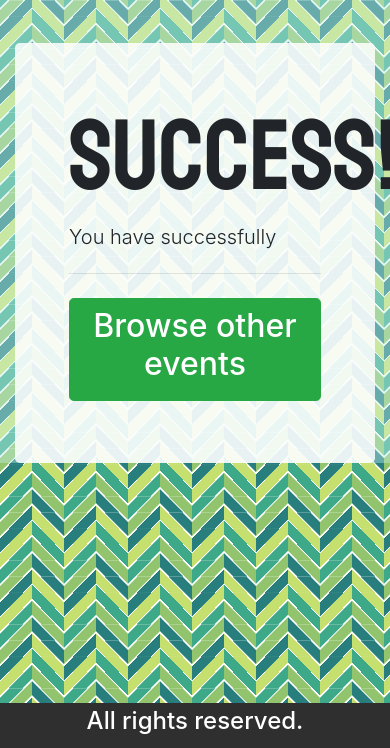
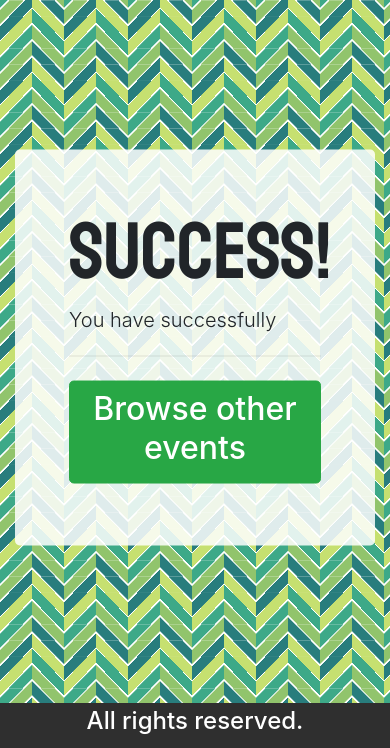
Before and after one commit to EventManagerTeam/EventManager, a Django app: template eventmanager/events/templates/CRUDops/successfully.html in a window 390 px wide. Shown: the part 96-844 px from the top of the page. Run offline with Django 3.2, Linux system fonts and the light colour scheme; the template is opened without the code that fills it, so the values that code supplies are empty; some libraries are stand-ins or nearby versions.

Commit message:
make success page more responsive #367

```diff
--- a/eventmanager/events/static/events/successfully.css
+++ b/eventmanager/events/static/events/successfully.css
@@ -11,7 +11,13 @@
 
 h1{
 	font-family: 'Staatliches', cursive;
-	font-size: 100px !important;
+	font-size: 5rem !important;
+}
+
+@media (min-width: 1000px){
+  h1{
+  	font-size: 150px !important;
+  }
 }
 
 #button{
--- a/eventmanager/events/templates/CRUDops/successfully.html
+++ b/eventmanager/events/templates/CRUDops/successfully.html
@@ -9,9 +9,9 @@
 
 {% block content %}
 <div style="background-color: rgba(200,240,240,0.4);">
-<div class="container h-100 d-flex" >
-    <div class="jumbotron my-auto" >
-        <h1 class=" "> Success! </h1>
+<div class="container d-flex horizontally_centered" >
+    <div class="jumbotron my-auto container" >
+        <h1 class="h1"> Success! </h1>
         <p class="lead h2"> You have successfully {{ success_message }}</p>
         <hr class="my-4">
         <a class="btn btn-success btn-lg h2" href="/events/all/" role="button" id="button">
```
